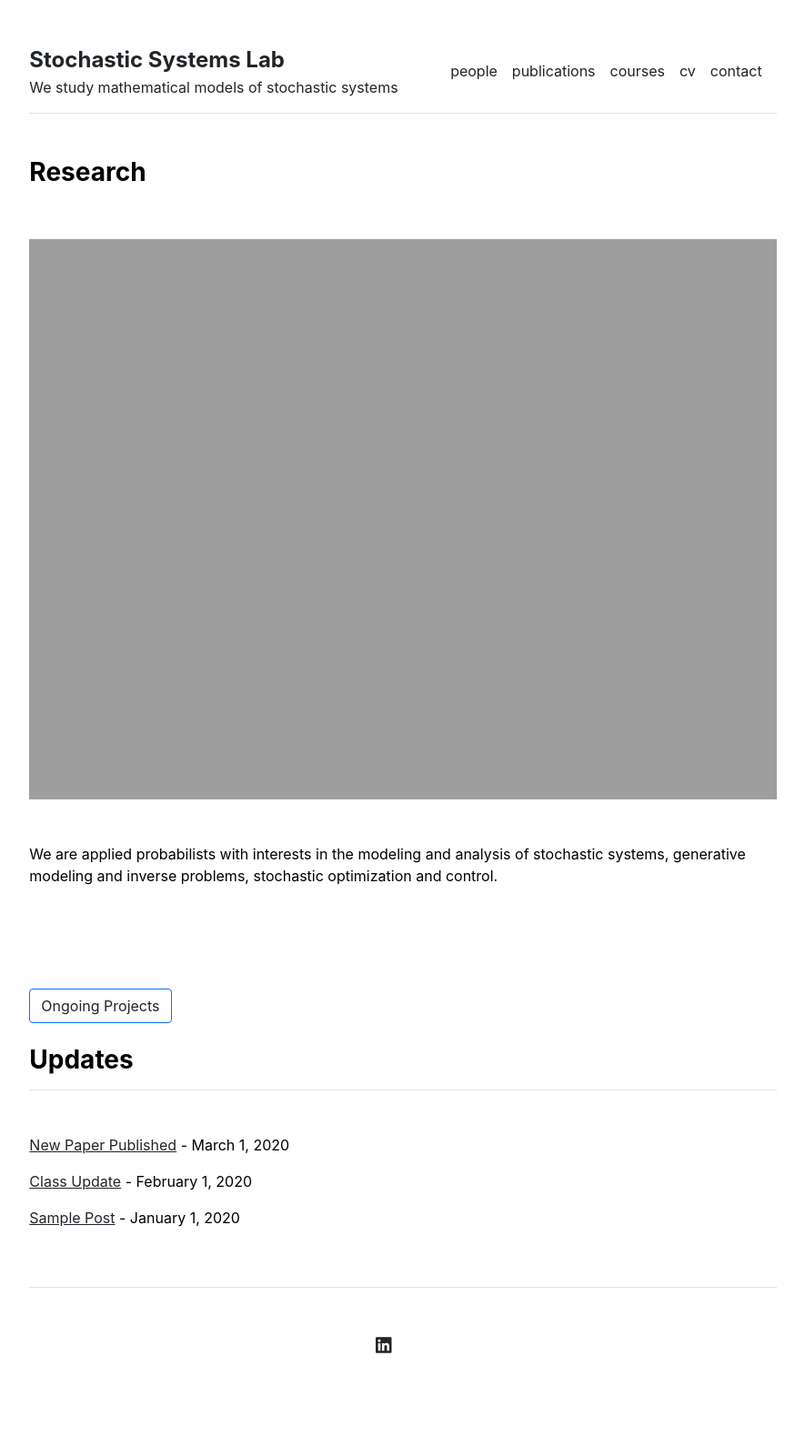
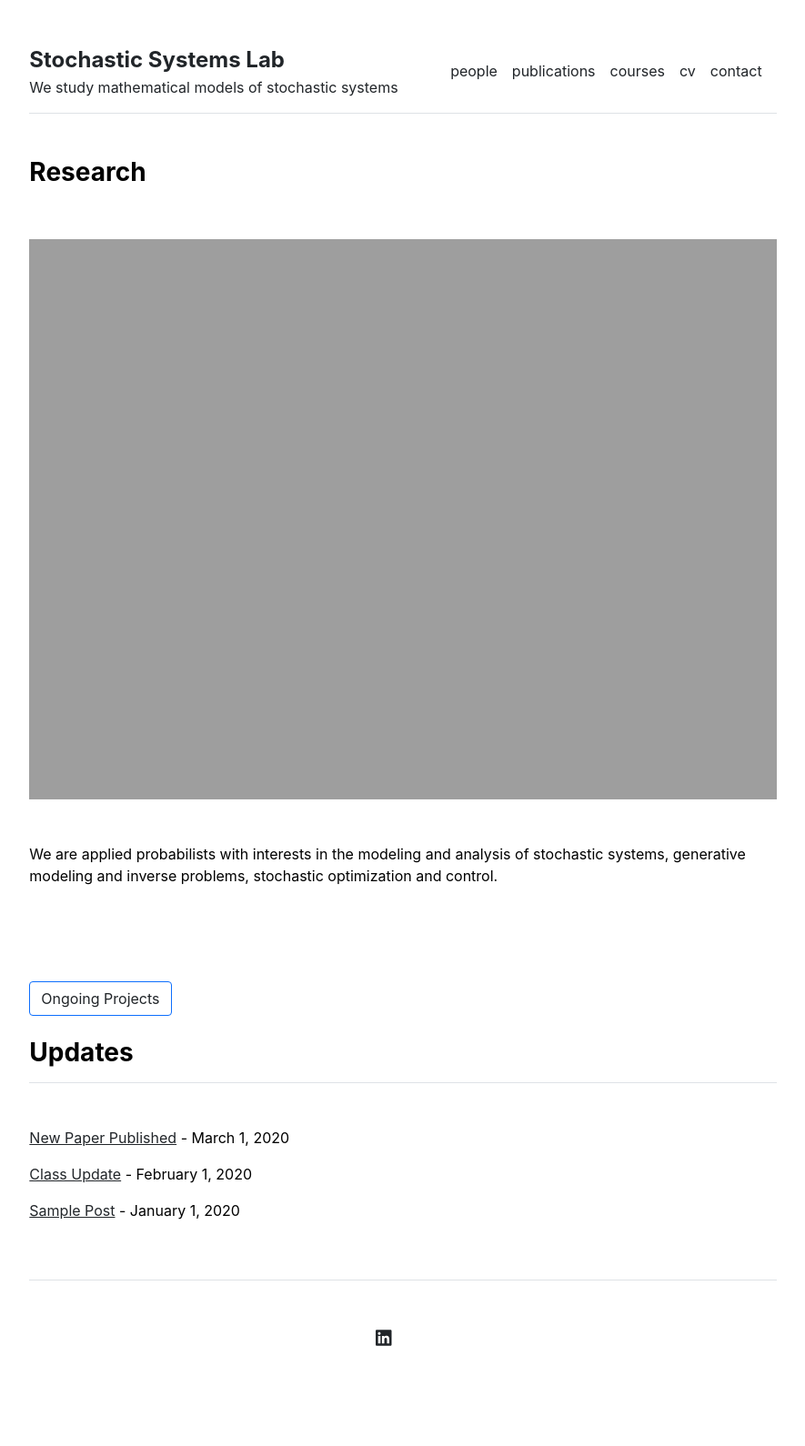
Before and after one commit to stochasticsystemslab/stochasticsystemslab.github.io, a Jekyll site: the page built from index.md, in a window 1280 px wide. Shown: the whole page at 91% size, without its empty margins (197-1082 px from the left). Built offline with Jekyll 4.4.1, drawn with Linux system fonts in a browser that asks for light colours.

Commit message:
Update home.html

```diff
--- a/_layouts/home.html
+++ b/_layouts/home.html
@@ -5,7 +5,7 @@ layout: default
 <div class="row g-5 mb-1">
     <h3 class="fw-bold">Research</h3>
     <img src="{{ site.github.url }}/assets/img/SSLOV.002.png" alt="Home" width="100%">
-    <p>We are applied probabilists with interests in the modeling and analysis of stochastic systems, generative modeling and inverse problems, stochastic optimization and control. </p>
+    <p class="mb-2">We are applied probabilists with interests in the modeling and analysis of stochastic systems, generative modeling and inverse problems, stochastic optimization and control. </p>
     <!-- Ongoing Projects Section -->
     <div class="row g-5 mb-1">
       <div class="col-md-12">
```
